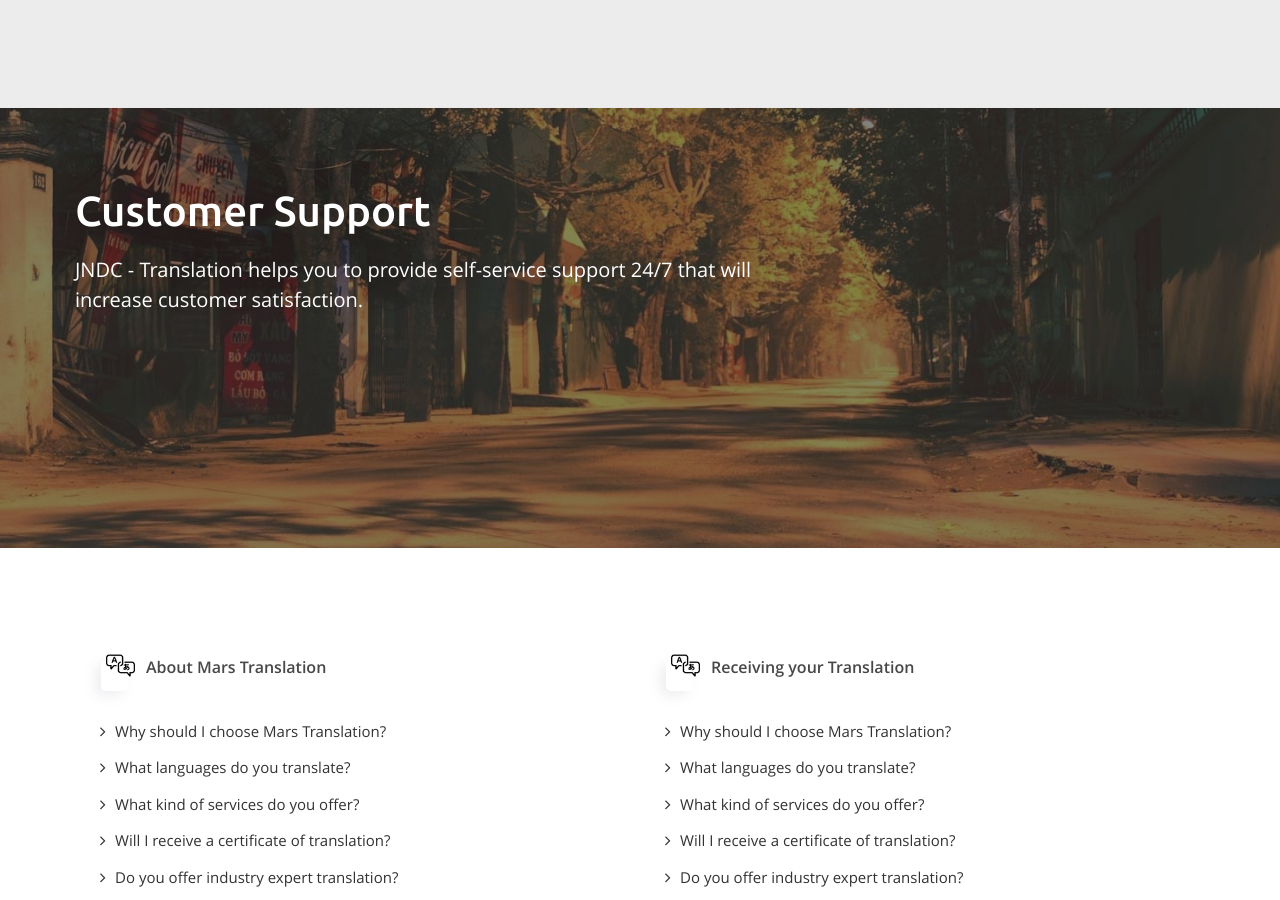
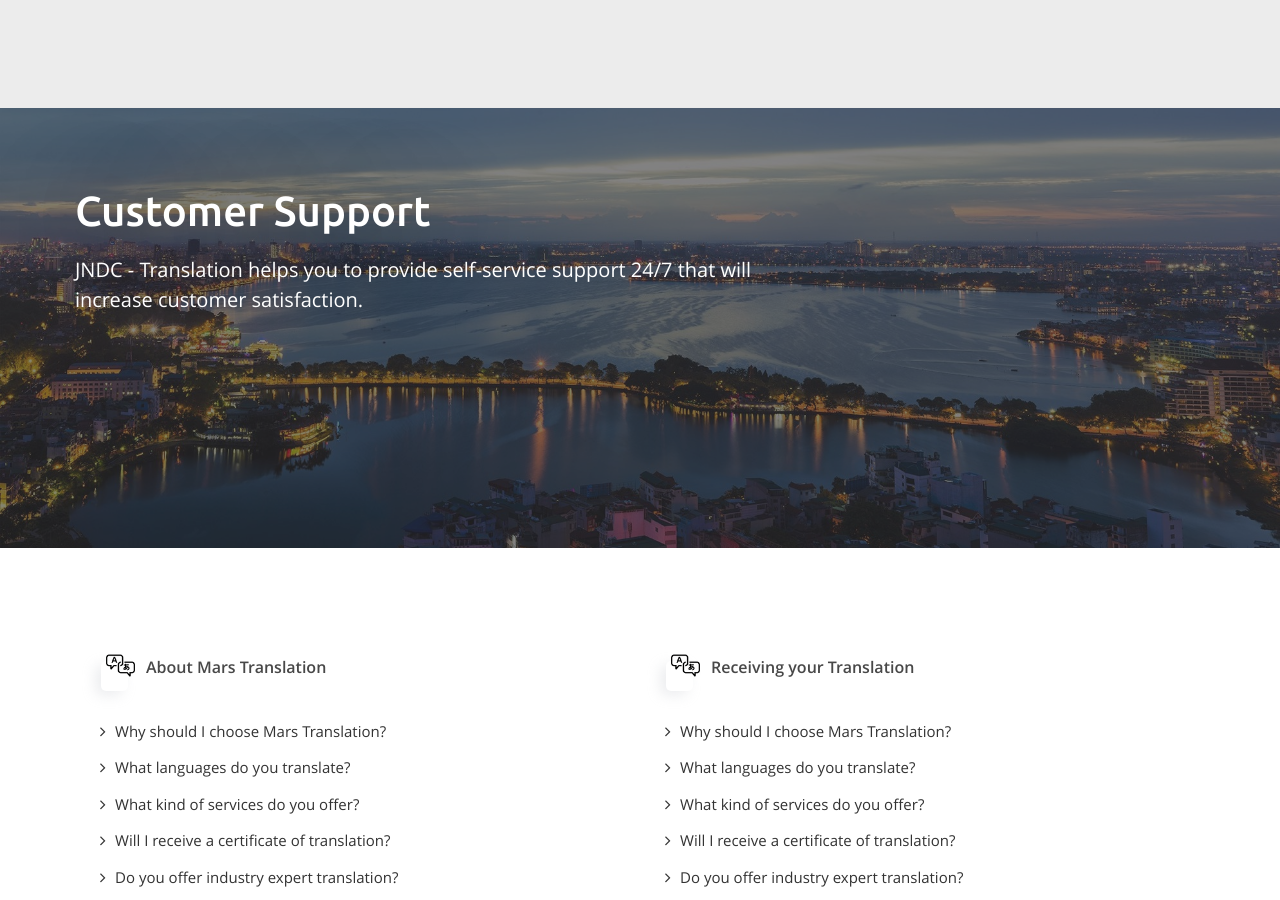
Before and after one commit to jndctranslation/landing_page, a Jekyll site: the page built from pages/support.md, in a window 1280 px wide and 900 px high. Built offline with Jekyll 4.4.1, drawn with Linux system fonts in a browser that asks for light colours; comment, search, counter and statistics services are not loaded; a style sheet for code colours, icons or effects is not loaded.

Commit message:
Update Website Pages “customer_support”

```diff
--- a/_data/pages/support.yml
+++ b/_data/pages/support.yml
@@ -1,5 +1,5 @@
 block_1:
-  background_image: /assets/images/upload/anh-dep-mot-goc-pho-ha-noi-thanh-binh_053442704.jpg
+  background_image: /assets/images/upload/2-154521299064770309284.jpg
   color_overlay: 'rgba(50, 50, 50, 0.6)'
   text: >-
     JNDC - Translation helps you to provide self-service support 24/7 that will
```
